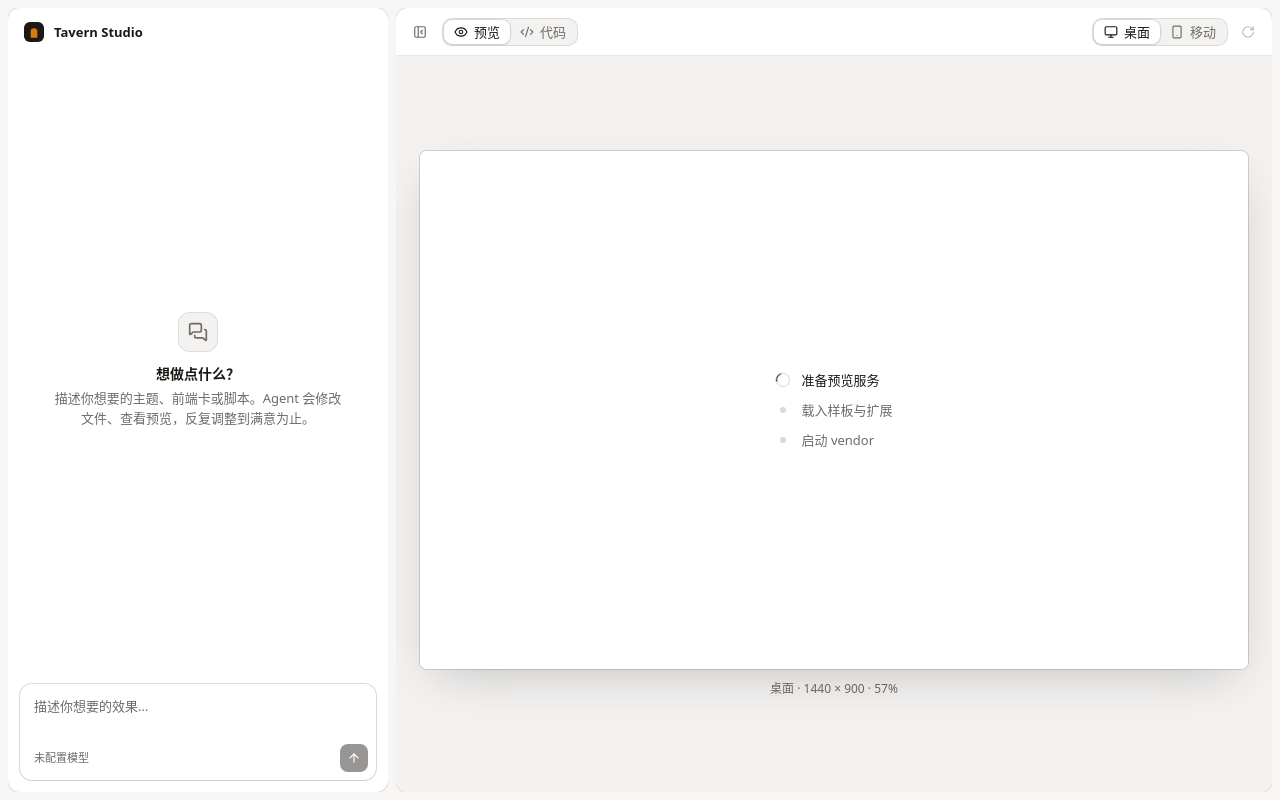
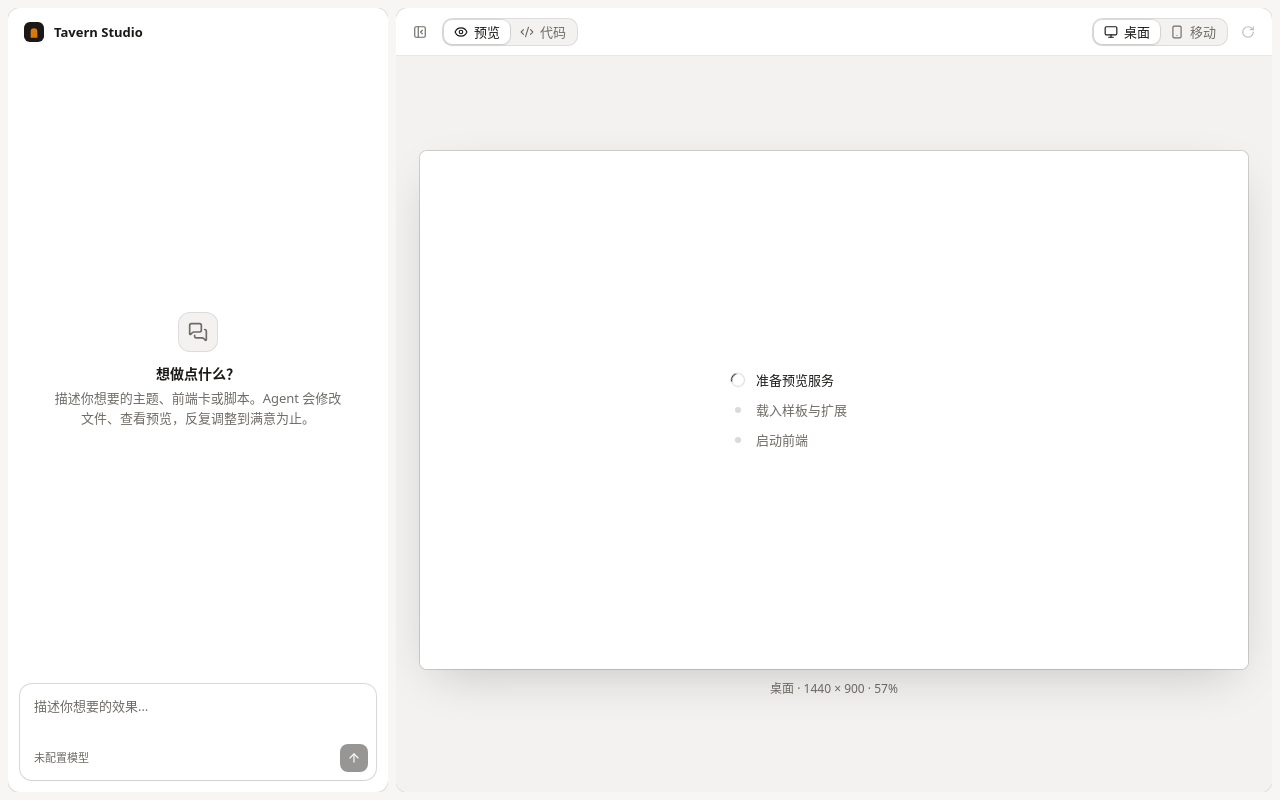
Before and after one commit to Darkatse/TavernStudio, a React (Vite) app in the folder apps/studio/: page / in a window 1280 px wide. Built offline with nearby package versions, Linux system fonts and the light colour scheme.

Commit message:
fix(workbench): keep the startup steps in place when the vendor name arrives

```diff
--- a/apps/studio/src/workbench/startup-overlay.tsx
+++ b/apps/studio/src/workbench/startup-overlay.tsx
@@ -26,11 +26,12 @@ export function StartupOverlay({ session, booted }: { session: SessionStatus; bo
       {session.phase === 'failed' ? (
         <Failure error={session.error} />
       ) : (
-        <ol className="flex flex-col gap-2.5" aria-label="预览启动进度">
+        // A fixed width keeps the steps in place when the vendor's name arrives.
+        <ol className="flex w-52 flex-col gap-2.5" aria-label="预览启动进度">
           <Step state={stepState(session, booted, 0)}>准备预览服务</Step>
           <Step state={stepState(session, booted, 1)}>载入样板与扩展</Step>
           <Step state={stepState(session, booted, 2)}>
-            启动 {session.phase === 'open' ? session.vendor.label : 'vendor'}
+            启动{session.phase === 'open' ? ` ${session.vendor.label}` : '前端'}
           </Step>
         </ol>
       )}
```
